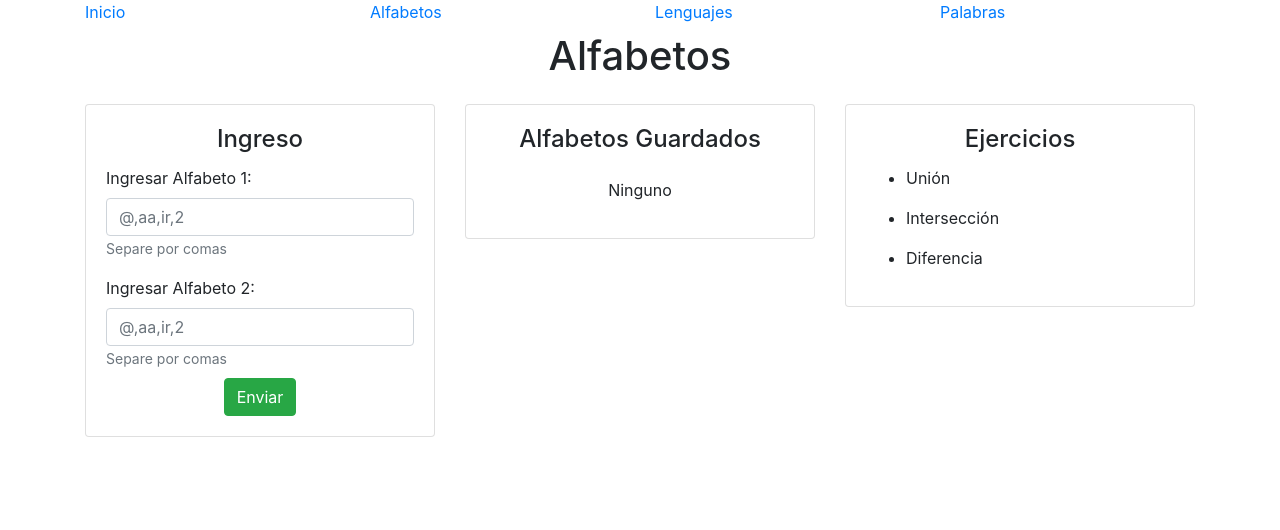
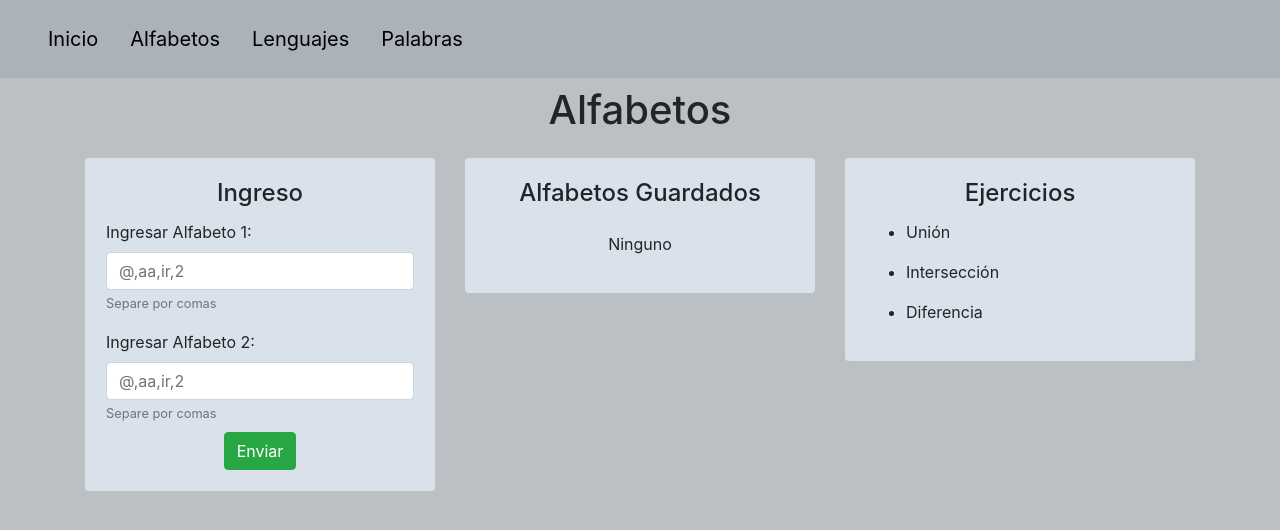
Before and after one commit to franklinjpt/alfabeto, a plain HTML site: page alfabeto.html in a window 1280 px wide. Drawn offline with nearby package versions, Linux system fonts and the light colour scheme.

Commit message:
Agregando estilo los menúes

```diff
--- a/alfabeto.html
+++ b/alfabeto.html
@@ -5,25 +5,19 @@
     <meta charset="UTF-8">
     <meta name="viewport" content="width=device-width, initial-scale=1.0">
     <title>Actividad 3 - Alfabeto</title>
+    <link rel="stylesheet" href="src/main.css">
+    <link rel="stylesheet" href="https://stackpath.bootstrapcdn.com/bootstrap/4.3.1/css/bootstrap.min.css" integrity="sha384-ggOyR0iXCbMQv3Xipma34MD+dH/1fQ784/j6cY/iJTQUOhcWr7x9JvoRxT2MZw1T" crossorigin="anonymous">    <link rel="stylesheet" href="src/main.css">
 
-    <link rel="stylesheet" href="node_modules/bootstrap/dist/css/bootstrap.min.css">
+
         <header>
-        <div class = "container" id = "barraNav">
-            <div class = "row">
-                <div class = "col">
-                    <a href="/index.html">Inicio</a>
-                </div>
-                <div class = "col">
-                    <a href="/alfabeto.html">Alfabetos</a>
-                </div>
-                <div class = "col">
-                    <a href="/lenguaje.html">Lenguajes</a>
-                </div>
-                <div class = "col">
-                    <a href="/palabras.html">Palabras</a>
-                </div>
-            </div>
-        </div>
+           <nav class="navbar navbar-expand-lg navbar-light bg-light" id = "barra">
+                <div class="navbar">
+                    <a class="nav-link" href="index.html">Inicio</a>
+                    <a class="nav-link" href="alfabeto.html">Alfabetos</a>
+                    <a class="nav-link" href="lenguaje.html">Lenguajes</a>
+                    <a class="nav-link" href="palabras.html">Palabras</a>
+                  </div>
+                </nav>
         </header>
 </head>
 
--- /dev/null
+++ b/src/main.css
@@ -0,0 +1,20 @@
+#barra{
+    background-color: #abb2b9 !important;
+    font-size: 20px !important;
+}
+
+body{
+    background-color: #bbc0c5 !important;
+}
+
+.card-title{
+    /* background-color: #abb2b9; */
+}
+
+.card-body{
+    background-color: #d9e2eb;
+}
+
+.nav-link{
+    color: #000000;
+}
```
Also changed, not shown: lenguaje.html (+13 -18 lines), palabras.html (+11 -17 lines).
